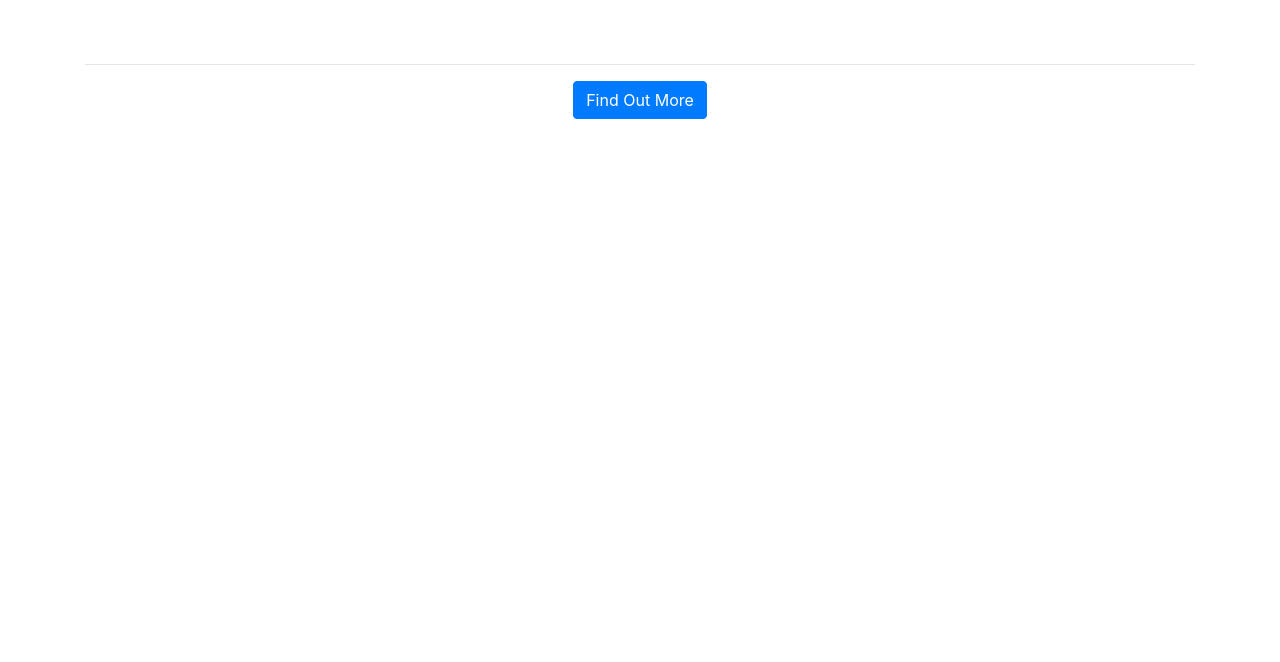
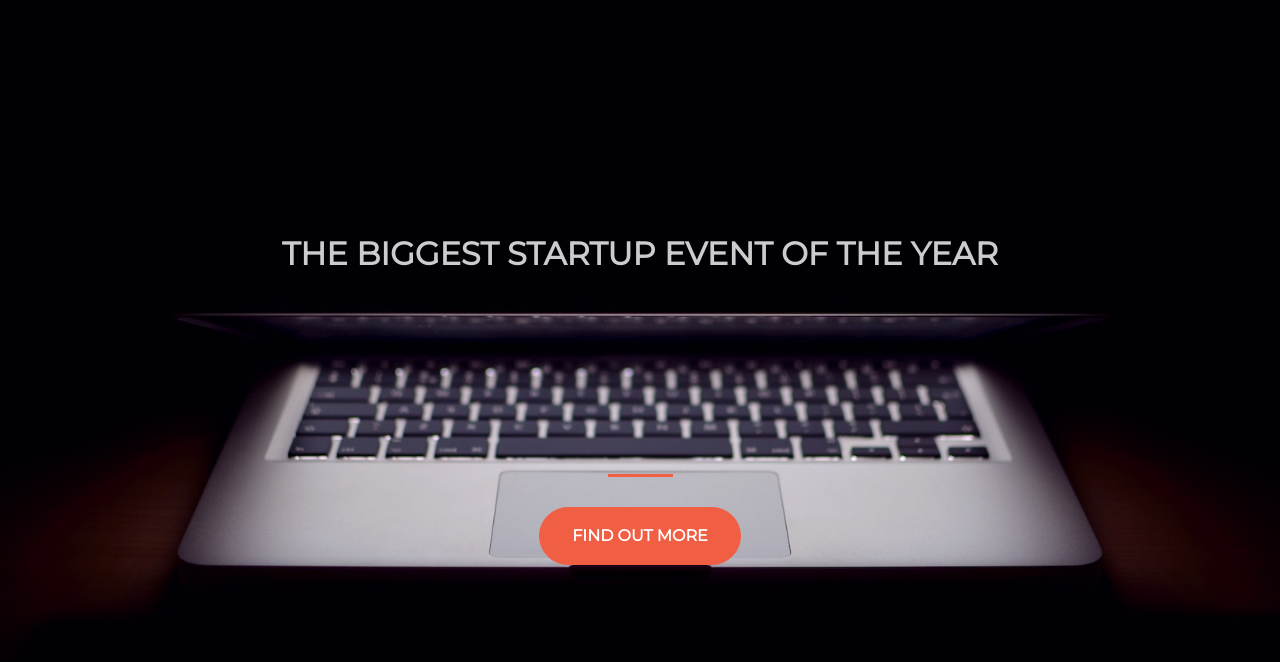
Before and after one commit to Josh-Broomfield/Josh-Broomfield.github.io, a plain HTML site: page index.html in a window 1280 px wide. Drawn offline with nearby package versions, Linux system fonts and the light colour scheme.

Commit message:
fixes css not being referenced correctly

```diff
--- a/index.html
+++ b/index.html
@@ -9,6 +9,7 @@
     <link rel="stylesheet" href="https://stackpath.bootstrapcdn.com/bootstrap/4.1.1/css/bootstrap.min.css" integrity="sha384-WskhaSGFgHYWDcbwN70/dfYBj47jz9qbsMId/iRN3ewGhXQFZCSftd1LZCfmhktB" crossorigin="anonymous">
 
     <!-- My own stylesheet -->
+    <link href="/style.css" rel="stylesheet">
   </head>
   <body>
     <header class="startup text-center text-white d-flex">
```
